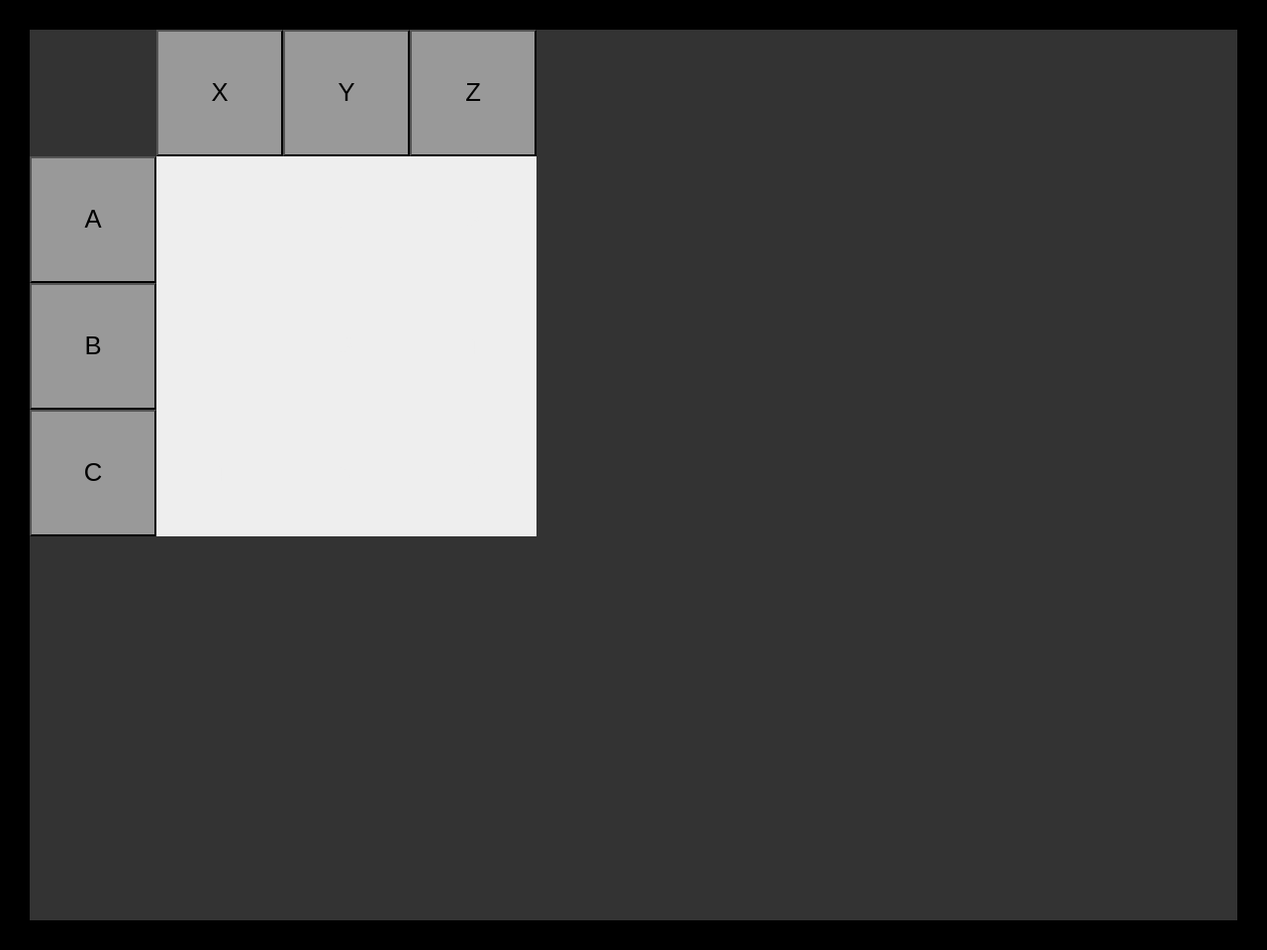
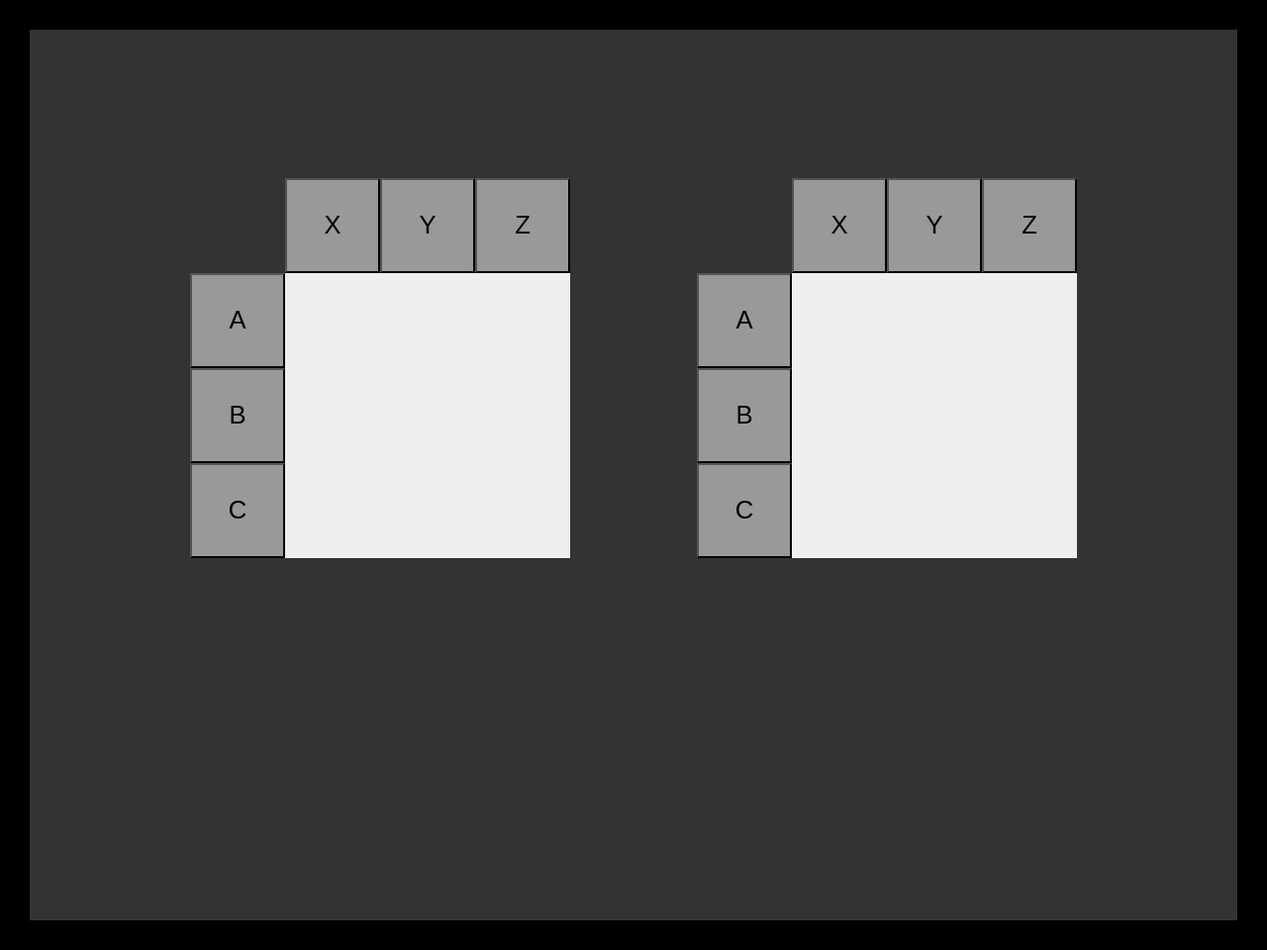
Before and after one commit to janohirmas/janohirmas.github.io, a Jekyll site: the page game.html, which Jekyll copies as it is, in a window 1280 px wide. Shown: the whole page at 99% size. Built offline with Jekyll 4.4.1, drawn with Linux system fonts in a browser that asks for light colours.

Commit message:
Allocate two tables and add outcome pressing

```diff
--- a/css/RevealGame.css
+++ b/css/RevealGame.css
@@ -1,25 +1,37 @@
 :root {
-    --sq-height: 10vw;
-    --sq-width: 10vw;
-    --table-heigth: 40vw;
-    --table-width: 40vw;
+    --sq-height: 7.5vw;
+    --sq-width: 7.5vw;
+    --table-heigth: 30vw;
+    --table-width: 30vw;
     --action-font-size: 2vw;
+    --table-side-margin: 15vw;
 }
 
 body {
+    box-sizing: border-box;
     background-color: #333;
     padding: 0 0;
 }
 
 .gametable-sep {
+    position: absolute;
+    top: 20vh;
     border-collapse: collapse;
     border-spacing: 0;
     box-sizing: border-box;
     height: var(--table-height);
     overflow: hidden;
     width: var(--table-width);
+    margin: 0;
 }
 
+.table-left {
+    left: var(--table-side-margin);
+}
+
+.table-right {
+    right: var(--table-side-margin);
+}
 .gametable-sep th, .gametable-sep td {
     height: var(--sq-height);
     width: var(--sq-width);
--- a/game.html
+++ b/game.html
@@ -13,91 +13,178 @@
         <script type="text/javascript" src="myfunctions.js"></script>
     </head>
      <body>
-        <table class="gametable-sep">
+        <table class="gametable-sep table-left">
             <tr>
                 <th> </th>
                 <th>
-                    <button onclick="DisplayContent('col-x')" class="button-game button-action">
+                    <button onclick="DisplayContent('col-x self')" class="button-game button-action">
                         X
                     </button>
                 </th>
                 <th>
-                    <button onclick="DisplayContent('col-y')" class="button-game button-action">
+                    <button onclick="DisplayContent('col-y self')" class="button-game button-action">
                         Y
                     </button>
                 </th>
                 <th>
-                    <button onclick="DisplayContent('col-z')" class="button-game button-action">
+                    <button onclick="DisplayContent('col-z self')" class="button-game button-action">
                         Z
                     </button>
                 </th>
             </tr>
             <tr>
                 <td>
-                    <button onclick="DisplayContent('row-a')" class="button-game button-action ">
+                    <button onclick="DisplayContent('row-a self')" class="button-game button-action ">
                         A
                     </button>
                 </td>
                 <td>
-                    <button class="button-game button-outcome row-a col-x" id="self-ax">
+                    <button onclick="DisplayContent('row-a col-x')" class="button-game button-outcome row-a col-x self" id="self-ax">
                         1
                     </button>
                 </td>
                 <td>
-                    <button class="button-game button-outcome row-a col-y" id="self-ay">
+                    <button onclick="DisplayContent('row-a col-y')" class="button-game button-outcome row-a col-y self" id="self-ay">
                         2
                     </button>
                 </td>
                 <td>
-                    <button class="button-game button-outcome row-a col-z" id="self-az">
+                    <button onclick="DisplayContent('row-a col-z')" class="button-game button-outcome row-a col-z self" id="self-az">
                         3
                     </button>
                 </td>
             </tr>
             <tr>
                 <td>
-                    <button onclick="DisplayContent('row-b')" class="button-game button-action">
+                    <button onclick="DisplayContent('row-b self')" class="button-game button-action">
                         B
                     </button>
                 </td>
                 <td>
-                    <button class="button-game button-outcome row-b col-x" id="self-bx">
+                    <button onclick="DisplayContent('row-b col-x')" class="button-game button-outcome row-b col-x self" id="self-bx">
                         2
                     </button>
                 </td>
                 <td>
-                    <button class="button-game button-outcome row-b col-y" id="self-by">
+                    <button onclick="DisplayContent('row-b col-y')" class="button-game button-outcome row-b col-y self" id="self-by">
                         3
                     </button>
                 </td>
                 <td>
-                    <button class="button-game button-outcome row-b col-z" id="self-bz">
+                    <button onclick="DisplayContent('row-b col-z')" class="button-game button-outcome row-b col-z self" id="self-bz">
                         4
                     </button>
                 </td>
             </tr>
             <tr>
                 <td>
-                    <button onclick="DisplayContent('row-c')" class="button-game button-action">
+                    <button onclick="DisplayContent('row-c self')" class="button-game button-action">
                         C
                     </button>
                 </td>
                 <td>
-                    <button class="button-game button-outcome row-c col-x" id="self-cx">
+                    <button onclick="DisplayContent('row-c col-x')" class="button-game button-outcome row-c col-x self" id="self-cx">
                         4
                     </button>
                 </td>
                 <td>
-                    <button class="button-game button-outcome row-c col-y" id="self-cy">
+                    <button onclick="DisplayContent('row-c col-y')" class="button-game button-outcome row-c col-y self" id="self-cy">
                         5
                     </button>
                 </td>
                 <td>
-                    <button class="button-game button-outcome row-c col-z" id="self-cz">
+                    <button onclick="DisplayContent('row-c col-z')" class="button-game button-outcome row-c col-z self" id="self-cz">
                         6
                     </button>
                 </td>
             </tr>
             </table>
+
+            <table class="gametable-sep table-right">
+                <tr>
+                    <th> </th>
+                    <th>
+                        <button onclick="DisplayContent('col-x other')" class="button-game button-action">
+                            X
+                        </button>
+                    </th>
+                    <th>
+                        <button onclick="DisplayContent('col-y other')" class="button-game button-action">
+                            Y
+                        </button>
+                    </th>
+                    <th>
+                        <button onclick="DisplayContent('col-z other')" class="button-game button-action">
+                            Z
+                        </button>
+                    </th>
+                </tr>
+                <tr>
+                    <td>
+                        <button onclick="DisplayContent('row-a other')" class="button-game button-action ">
+                            A
+                        </button>
+                    </td>
+                    <td>
+                        <button onclick="DisplayContent('row-a col-x')" class="button-game button-outcome row-a col-x other" id="self-ax">
+                            1
+                        </button>
+                    </td>
+                    <td>
+                        <button onclick="DisplayContent('row-a col-y')" class="button-game button-outcome row-a col-y other" id="self-ay">
+                            2
+                        </button>
+                    </td>
+                    <td>
+                        <button onclick="DisplayContent('row-a col-z')" class="button-game button-outcome row-a col-z other" id="self-az">
+                            3
+                        </button>
+                    </td>
+                </tr>
+                <tr>
+                    <td>
+                        <button onclick="DisplayContent('row-b other')" class="button-game button-action">
+                            B
+                        </button>
+                    </td>
+                    <td>
+                        <button onclick="DisplayContent('row-b col-x')" class="button-game button-outcome row-b col-x other" id="self-bx">
+                            2
+                        </button>
+                    </td>
+                    <td>
+                        <button onclick="DisplayContent('row-b col-y')" class="button-game button-outcome row-b col-y other" id="self-by">
+                            3
+                        </button>
+                    </td>
+                    <td>
+                        <button onclick="DisplayContent('row-b col-z')" class="button-game button-outcome row-b col-z other" id="self-bz">
+                            4
+                        </button>
+                    </td>
+                </tr>
+                <tr>
+                    <td>
+                        <button onclick="DisplayContent('row-c other')" class="button-game button-action">
+                            C
+                        </button>
+                    </td>
+                    <td>
+                        <button onclick="DisplayContent('row-c col-x')" class="button-game button-outcome row-c col-x other" id="self-cx">
+                            4
+                        </button>
+                    </td>
+                    <td>
+                        <button onclick="DisplayContent('row-c col-y')" class="button-game button-outcome row-c col-y other" id="self-cy">
+                            5
+                        </button>
+                    </td>
+                    <td>
+                        <button onclick="DisplayContent('row-c col-z')" class="button-game button-outcome row-c col-z other" id="self-cz">
+                            6
+                        </button>
+                    </td>
+                </tr>
+                </table>
      </body>
  </html>
```
